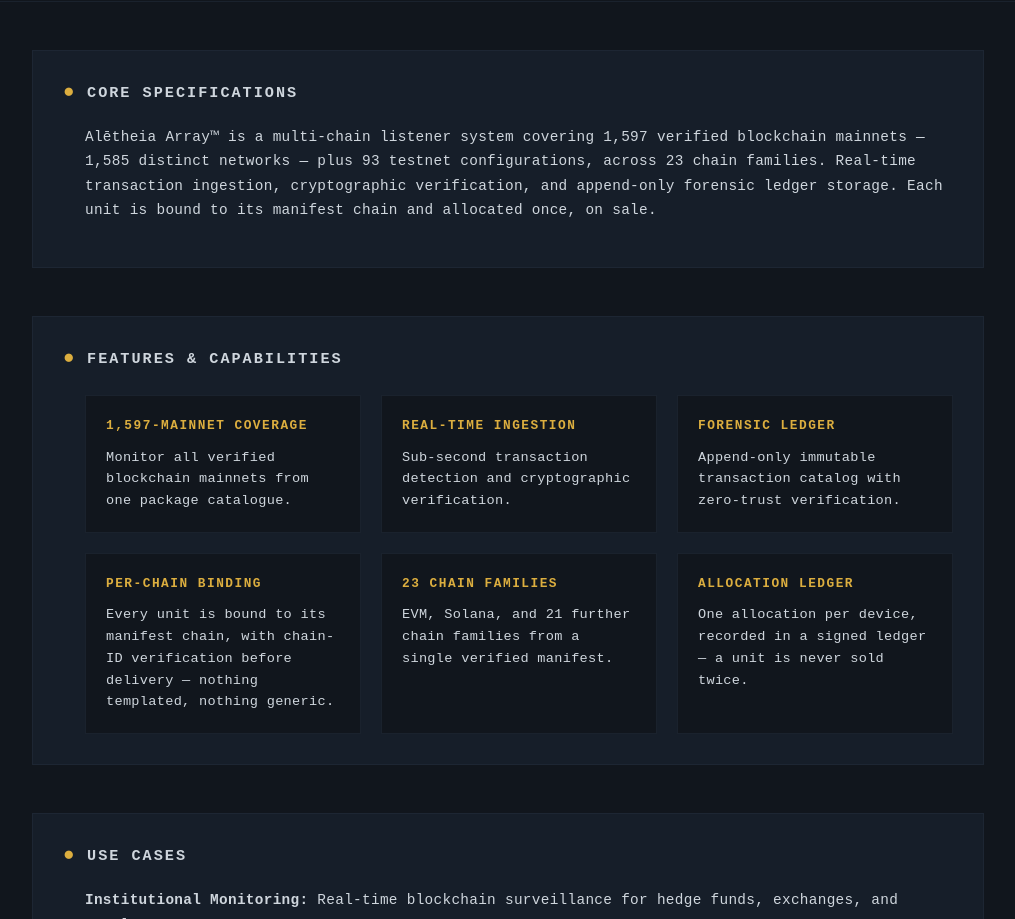
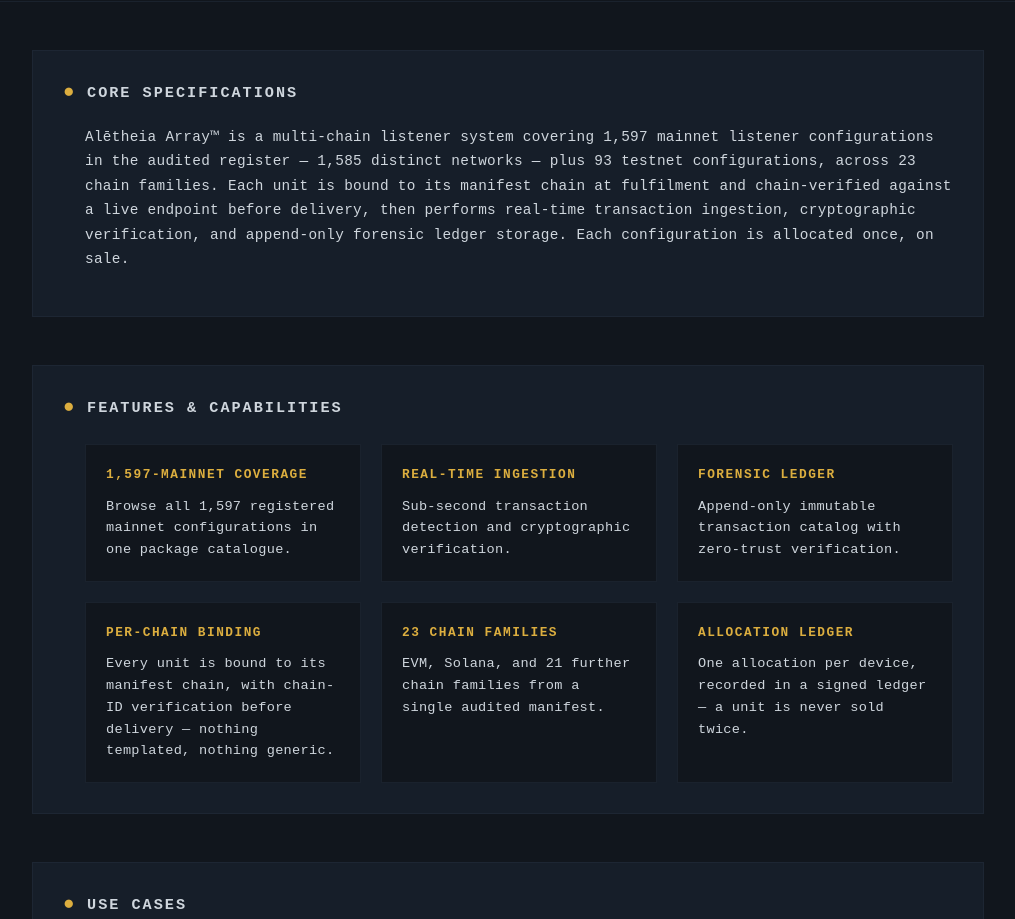
Before and after one commit to Okwaho24/archerchainanalytics-site, a plain HTML site: page aletheia-array.html in a window 1280 px wide. Shown: the part 360-1279 px from the top of the page, without its empty margins (132-1147 px from the left). Drawn offline with Linux system fonts and the light colour scheme; no server answers.

Commit message:
Aletheia wording: register-accurate language (audited register; chain-verified at fulfilment) — drop 'verified mainnets' claim

```diff
--- a/aletheia-array.html
+++ b/aletheia-array.html
@@ -125,7 +125,7 @@
                 <div class="grid-section-title">Core Specifications</div>
             </div>
             <div class="grid-section-content">
-                <p>Alētheia Array™ is a multi-chain listener system covering 1,597 verified blockchain mainnets — 1,585 distinct networks — plus 93 testnet configurations, across 23 chain families. Real-time transaction ingestion, cryptographic verification, and append-only forensic ledger storage. Each unit is bound to its manifest chain and allocated once, on sale.</p>
+                <p>Alētheia Array™ is a multi-chain listener system covering 1,597 mainnet listener configurations in the audited register — 1,585 distinct networks — plus 93 testnet configurations, across 23 chain families. Each unit is bound to its manifest chain at fulfilment and chain-verified against a live endpoint before delivery, then performs real-time transaction ingestion, cryptographic verification, and append-only forensic ledger storage. Each configuration is allocated once, on sale.</p>
             </div>
         </div>
 
@@ -138,7 +138,7 @@
                 <div class="feature-grid">
                     <div class="feature-card">
                         <div class="feature-card-title">1,597-Mainnet Coverage</div>
-                        <div class="feature-card-desc">Monitor all verified blockchain mainnets from one package catalogue.</div>
+                        <div class="feature-card-desc">Browse all 1,597 registered mainnet configurations in one package catalogue.</div>
                     </div>
                     <div class="feature-card">
                         <div class="feature-card-title">Real-Time Ingestion</div>
@@ -154,7 +154,7 @@
                     </div>
                     <div class="feature-card">
                         <div class="feature-card-title">23 Chain Families</div>
-                        <div class="feature-card-desc">EVM, Solana, and 21 further chain families from a single verified manifest.</div>
+                        <div class="feature-card-desc">EVM, Solana, and 21 further chain families from a single audited manifest.</div>
                     </div>
                     <div class="feature-card">
                         <div class="feature-card-title">Allocation Ledger</div>
```
Also changed, not shown: argos.html (+1 -1 lines), salvagebot.html (+1 -1 lines).
